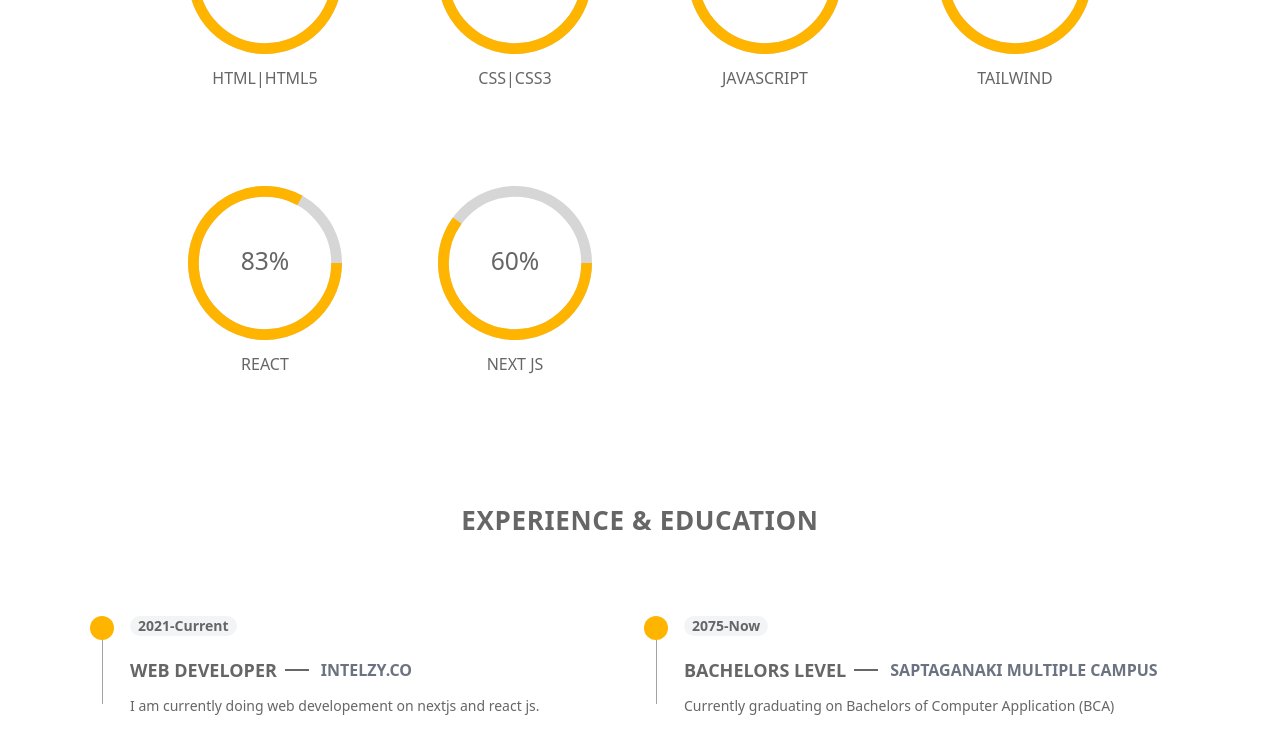
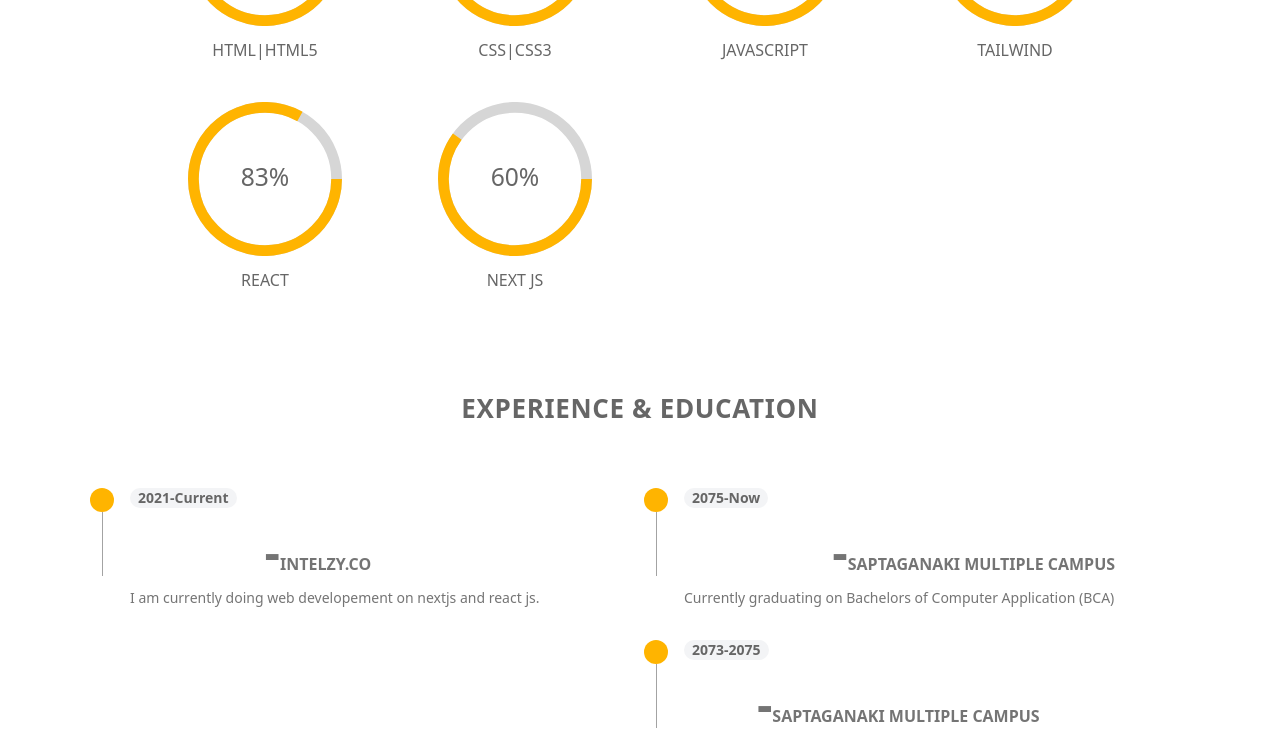
Before and after one commit to prama12/Portfolio-next, a Next.js app: page /about in a window 1280 px wide. Shown: the part 820-1562 px from the top of the page. Built offline with nearby package versions, Linux system fonts and the light colour scheme.

Commit message:
changing

```diff
--- a/components/about/AboutMe.jsx
+++ b/components/about/AboutMe.jsx
@@ -11,7 +11,7 @@ const AboutMe = () => {
         <div className=" py-10">
           <Title firstdata="about" seconddata="me" backgroundtext="resume" />
         </div>
-        <div className="flex flex-col gap-20">
+        <div className="flex flex-col gap-14 sm:gap-20">
           <PersonalInfo />
           <Skills />
           <EducationExperience />
--- a/components/about/EducationExperience.jsx
+++ b/components/about/EducationExperience.jsx
@@ -5,7 +5,7 @@ import { education, experience } from "../data/experienceeducation";
 const EducationExperience = () => {
   return (
     <>
-      <div className="flex flex-col gap-20 mx-auto max-w-[1100px]">
+      <div className="flex flex-col gap-10 sm:gap-16 mx-auto max-w-[1100px]">
         <div className=" text-center">
           <Header title="experience & education" />
         </div>
--- a/components/about/PersonalInfo.jsx
+++ b/components/about/PersonalInfo.jsx
@@ -13,8 +13,8 @@ const PersonalInfo = () => {
   const [counterOn, setCounterOn] = useState(false);
 
   return (
-    <div className=" mx-auto max-w-[1100px]">
-      <div className=" grid gap-5 mdd:grid-cols-2">
+    <div className=" mx-auto w-full px-0 md:px-10 lg:w-[1100px]">
+      <div className="w-full grid gap-5 mdd:grid-cols-2">
         <div className=" flex flex-col gap-4">
           {/* title  */}
           <div className="text-center xsm:text-left">
--- a/components/about/Skills.jsx
+++ b/components/about/Skills.jsx
@@ -16,7 +16,7 @@ const Skills = () => {
   }, []);
   return (
     <>
-      <div className="max-w-[1000px] mx-auto flex flex-col gap-10">
+      <div className="max-w-[1000px] mx-auto flex flex-col gap-5 sm:gap-10">
         <div className=" flex justify-center">
           <Header title="MY SKILLS" />
         </div>
--- a/components/commen/EducationCard.jsx
+++ b/components/commen/EducationCard.jsx
@@ -1,4 +1,5 @@
 import JobIcon from "../../public/static/icons/job.svg";
+import Dash from "../../public/static/icons/dash.svg";
 
 const EducationCard = ({ description, uni, date, degree }) => {
   return (
@@ -15,16 +16,17 @@ const EducationCard = ({ description, uni, date, degree }) => {
           <div className=" text-primary-dark dark:text-primary-light font-semibold bg-gray-100 dark:bg-primary-dark px-2 mb-2 rounded-2xl w-fit text-sm ">
             {date}
           </div>
-          <div className=" sm:flex  items-center ">
-            <div className=" font-semibold uppercase text-lg text-primary-dark dark:text-primary-light mr-2">
-              {degree}
-            </div>
-            <div className="hidden sm:block w-6 bg-primary-dark dark:bg-primary-light h-[2px]"></div>
-            <div className=" ml-3 uppercase font-semibold text-gray-500 dark:text-primary-light">
-              {uni}
+          <div className="font-semibold uppercase text-base leading-5  text-primary-dark dark:text-primary-light ">
+            <div className="">
+              <span className="text-white pr-1"> {degree}</span>
+              <span className="opacity-90 text-5xl">-</span>
+              {/* <Dash className="w-fit opacity-90 " /> */}
+              <span className="opacity-90 ">{uni}</span>
             </div>
           </div>
-          <div className=" text-primary-dark text-sm">{description}</div>
+          <div className=" text-primary-dark opacity-90 dark:text-primary-light text-sm">
+            {description}
+          </div>
         </div>
       </div>
     </>
--- a/components/commen/Header.jsx
+++ b/components/commen/Header.jsx
@@ -2,7 +2,7 @@ import React from "react";
 
 const Header = ({ title }) => {
   return (
-    <div className=" text-primary-dark uppercase dark:text-primary-light font-bold text-lg sm:text-2xl leading-[31px] md:text-[26px] tracking-wide ">
+    <div className=" text-primary-dark uppercase dark:text-primary-light font-bold  text-xl xxsm:text-2xl leading-[31px] md:text-[26px] tracking-wide ">
       {title}
     </div>
   );
--- a/components/commen/ProgressBar.jsx
+++ b/components/commen/ProgressBar.jsx
@@ -8,7 +8,7 @@ const ProgressBar = ({ name, percent }) => {
     setPerentsetter(percent);
   }, [percent]);
   return (
-    <div className=" w-full p-5 xsm:p-10 xxsm:p-14 sm:px-24 md:p-12 col-span-6 md:col-span-3 flex flex-col items-center gap-3">
+    <div className=" w-full p-5 xsm:px-10 xxsm:px-14 sm:px-24 md:px-12 col-span-6 md:col-span-3 flex flex-col items-center gap-3">
       <CircularProgressbar
         styles={buildStyles({
           rotation: 0.25,
```
Also changed, not shown: public/static/icons/dash.svg (added).
